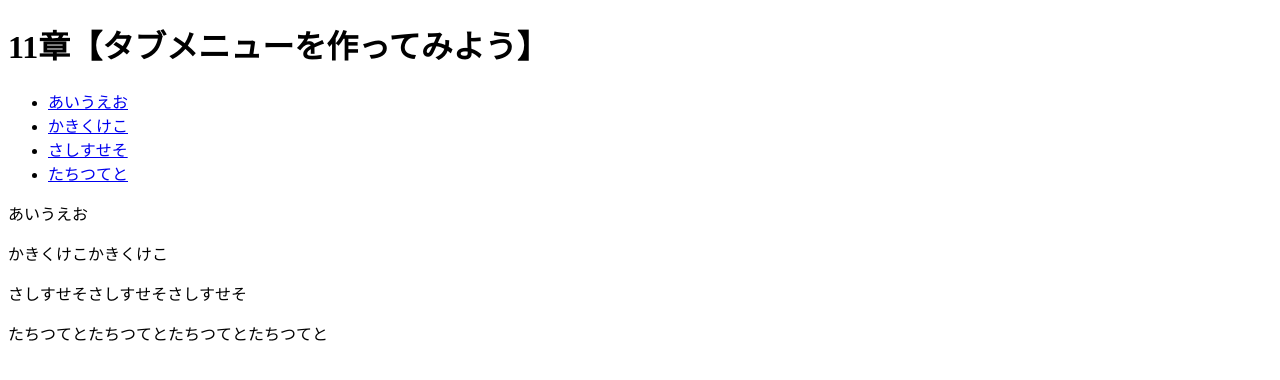
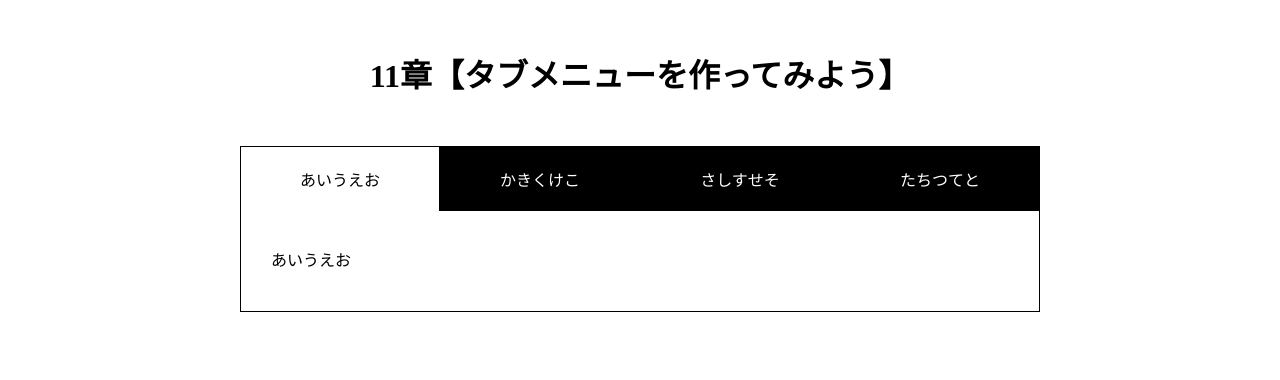
Before and after one commit to 3hnkkyt29/Tabbar-Lesson, a plain HTML site: page index.html in a window 1280 px wide. Drawn offline with Linux system fonts and the light colour scheme.

Commit message:
add css n script.js

```diff
--- a/css/style.css
+++ b/css/style.css
@@ -0,0 +1,61 @@
+@charset "UTF-8";
+
+* {
+  margin: 0;
+  padding: 0;
+  box-sizing: border-box;
+}
+
+h1 {
+  text-align: center;
+  margin: 50px 0;
+}
+
+.wrap {
+  width: 90%;
+  max-width: 800px;
+  margin: 0 auto;
+}
+
+#tab-menu {
+  display: flex;
+}
+
+#tab-menu li {
+  list-style-type: none;
+  width: 25%;
+}
+
+#tab-menu li a {
+  color: #fff;
+  text-decoration: none;
+  display: block;
+  padding: 20px;
+  text-align: center;
+  background: #000;
+  border: 1px solid #000;
+  border-bottom: none;
+}
+
+#tab-menu .active {
+  background: #fff;
+  color: #000;
+}
+
+#tab-contents {
+  display: flex;
+  flex-wrap: wrap;
+}
+
+#tab-contents .tab {
+  width: 100%;
+  padding: 30px;
+  background: #fff;
+  border: 1px solid #000;
+  border-top: none;
+}
+
+#tab-contents p {
+  color: #000;
+  line-height: 2.5;
+}
--- a/js/script.js
+++ b/js/script.js
@@ -1,16 +1,9 @@
-$(function() {
-  $('.menu-trigger').on('click', function(event) {
-    $(this).toggleClass('active');
-    $('#sp-menu').fadeToggle();
-    event.preventDefault();
-  });
+$('#tab-contents .tab[id != "tab1"]').hide();
+
+$('#tab-menu a').on('click', function(event) {
+  $("#tab-contents .tab").hide();
+  $("#tab-menu .active").removeClass("active");
+  $(this).addClass("active");
+  $($(this).attr("href")).show();
+  event.preventDefault();
 });
-
-$(function() {
-  $('#back a').on('click',function(event){
-    $('body, html').animate({
-      scrollTop:0
-    }, 800);
-    event.preventDefault();
-  });
-});
```
Also changed, not shown: index.html (+1 -0 lines).
